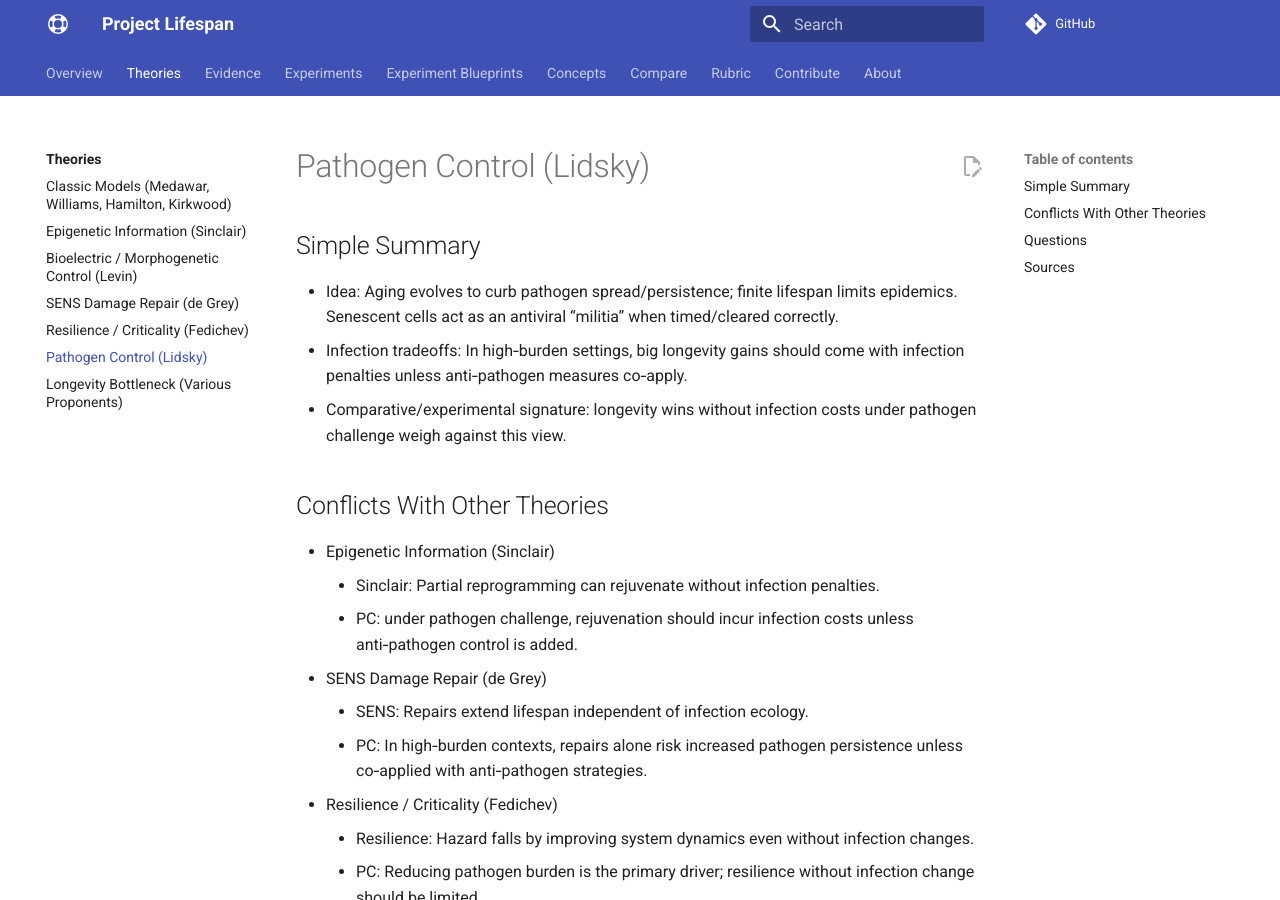
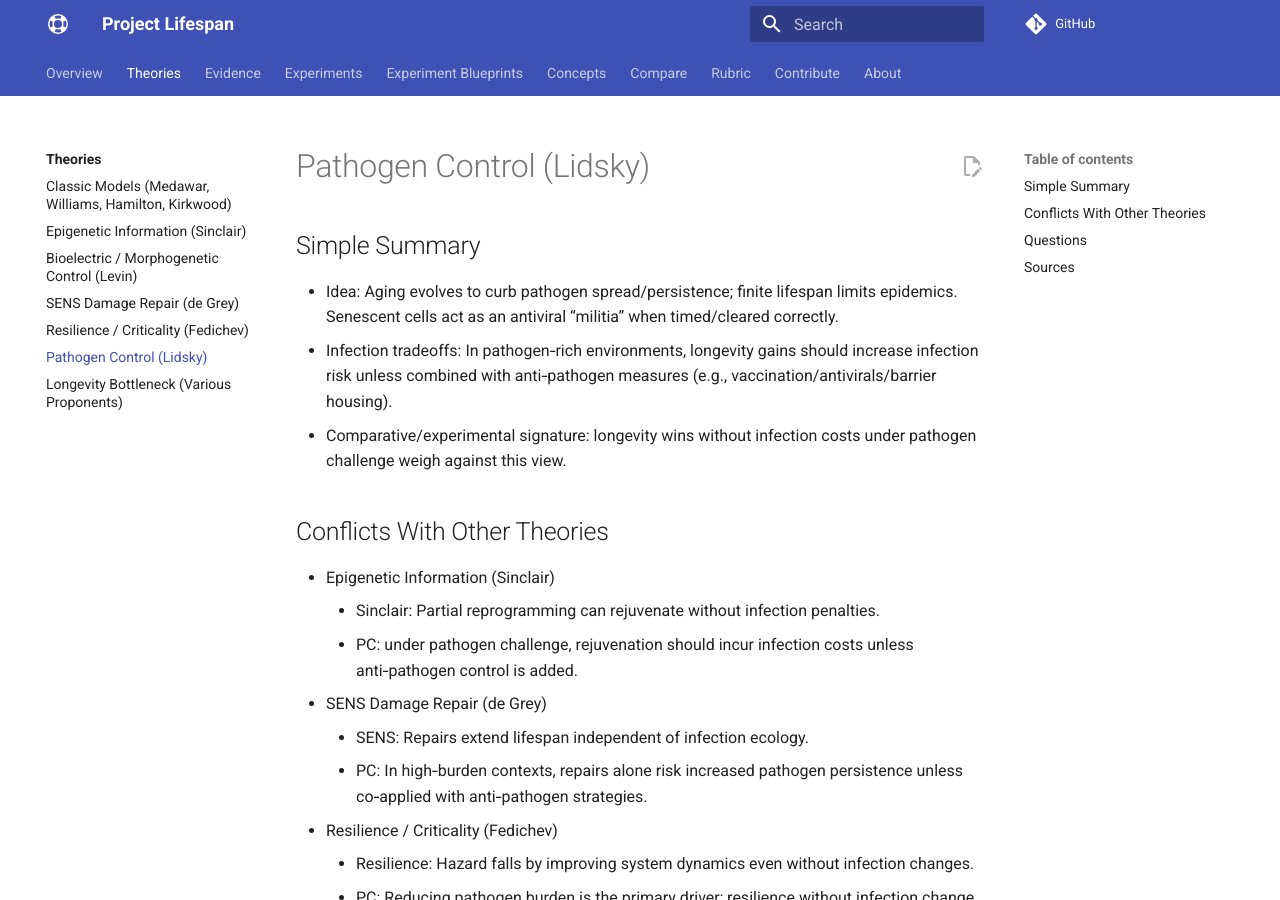
Before and after one commit to djgish485/project-lifespan, an MkDocs documentation site: the page built from docs/theories/pathogen_control.md, in a window 1280 px wide and 900 px high. Built offline with MkDocs 1.6.1 and Material for MkDocs 9.7.7, drawn with Linux system fonts in a browser that asks for light colours; comment, search, counter and statistics services are not loaded.

Commit message:
docs(pathogen-control): clarify tradeoff line to 'In pathogen‑rich environments…'

```diff
--- a/docs/theories/pathogen_control.md
+++ b/docs/theories/pathogen_control.md
@@ -24,7 +24,7 @@ tags:
 ## Simple Summary
 
 - Idea: Aging evolves to curb pathogen spread/persistence; finite lifespan limits epidemics. Senescent cells act as an antiviral “militia” when timed/cleared correctly.
-- Infection tradeoffs: In high‑burden settings, big longevity gains should come with infection penalties unless anti‑pathogen measures co‑apply.
+- Infection tradeoffs: In pathogen‑rich environments, longevity gains should increase infection risk unless combined with anti‑pathogen measures (e.g., vaccination/antivirals/barrier housing).
 - Comparative/experimental signature: longevity wins without infection costs under pathogen challenge weigh against this view.
 
 ## Conflicts With Other Theories
```
